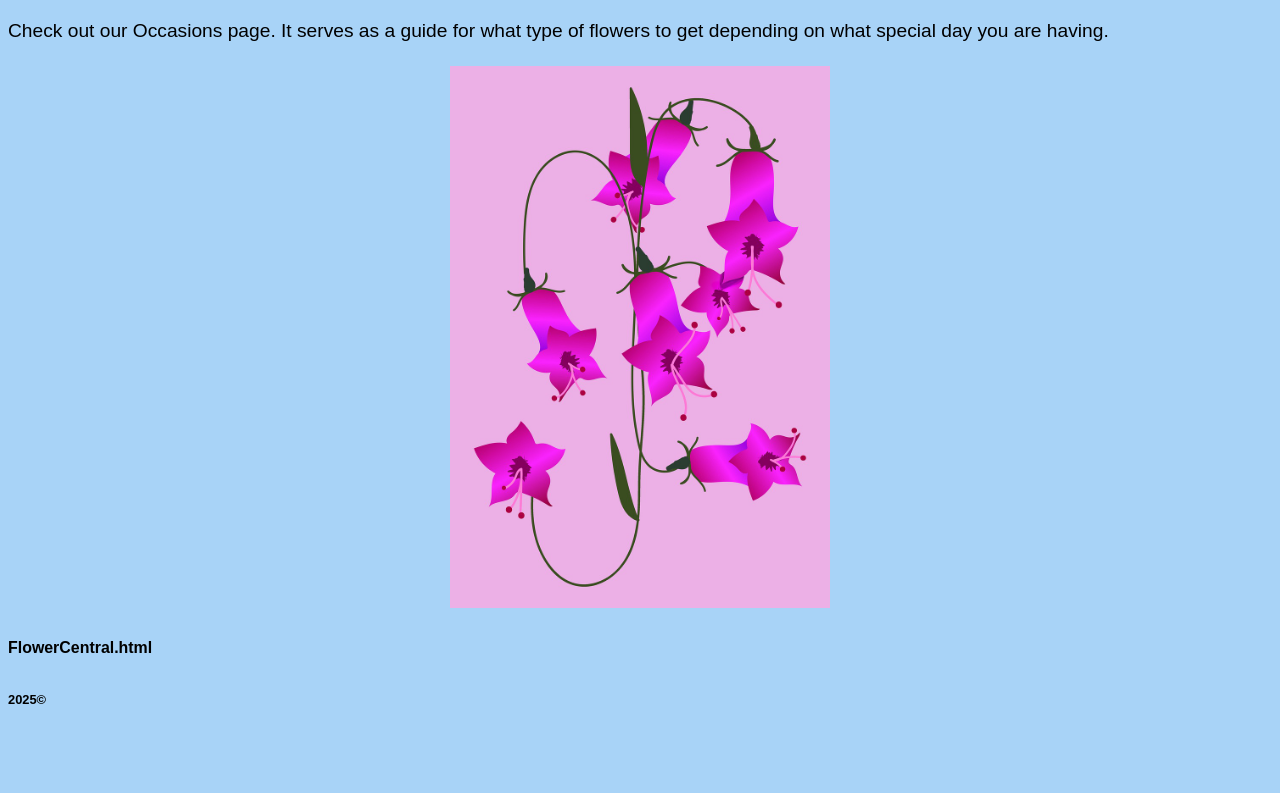
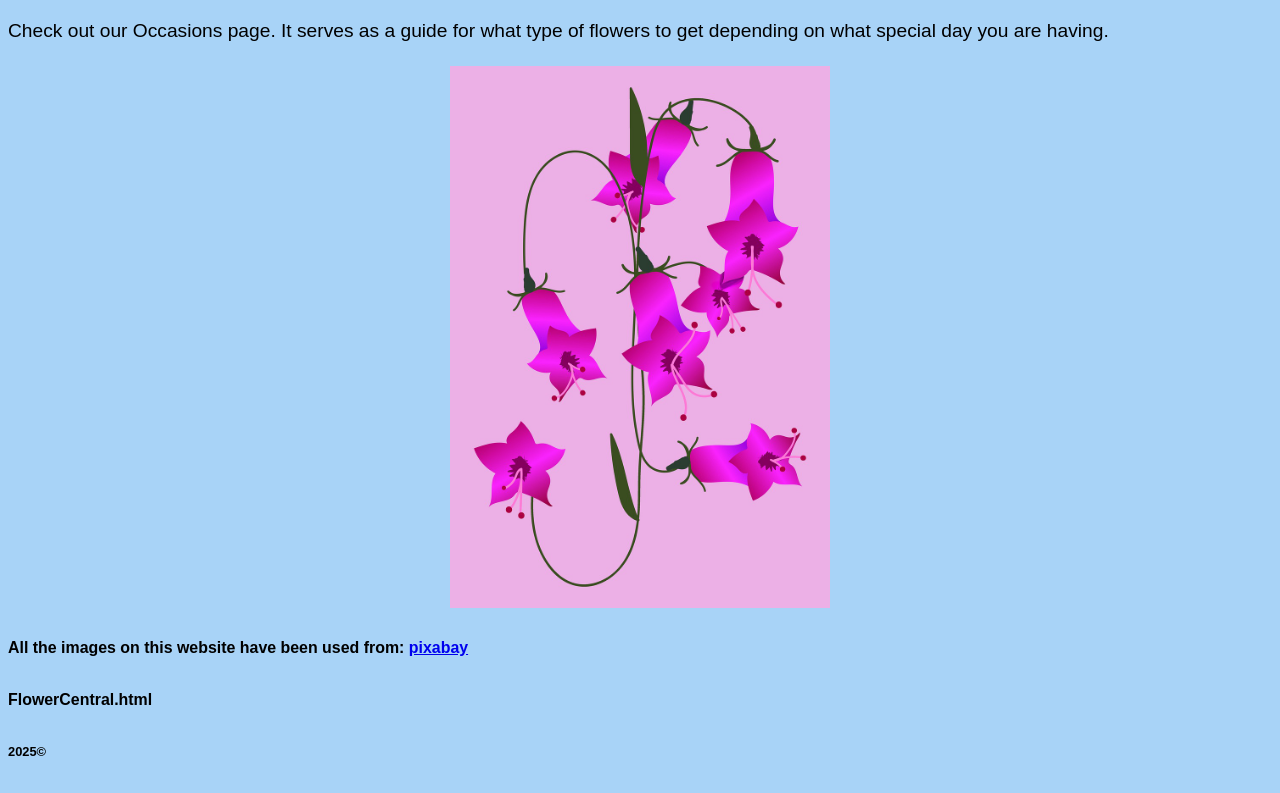
Before and after one commit to Andy34M/Assignment-2--ITEC1100, a plain HTML site: page index.html in a window 1280 px wide. Shown: the part 2323-3116 px from the top of the page. Before the commit the page ends 3064 px from the top, so only its background shows below. Drawn offline with Linux system fonts and the light colour scheme.

Commit message:
finished

```diff
--- a/index.html
+++ b/index.html
@@ -51,6 +51,7 @@
     </main>
     <footer>
       <img src="./images/logoFlowers.jpg"/>
+      <h5>All the images on this website have been used from: <a href="https://pixabay.com">pixabay</a></h5>
       <h5>FlowerCentral.html</h5>
       <h6>2025©</h6>
     </footer>
```
